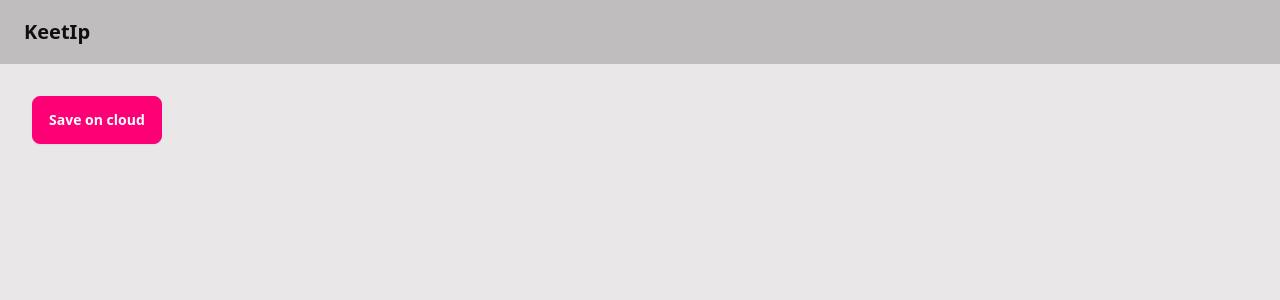
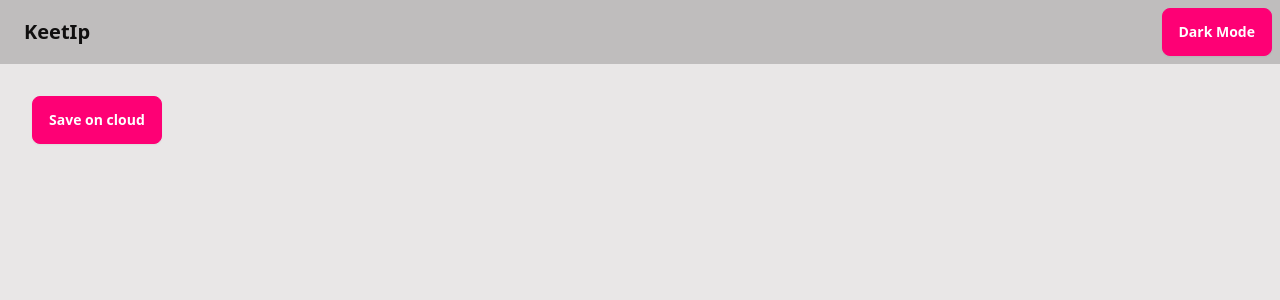
Before and after one commit to SomebodyBlacked/KeetIpApp, a React (Vite) app in the folder frontend/: page / in a window 1280 px wide. Shown: the top 300 px of the page. Built offline with nearby package versions, Linux system fonts and the light colour scheme; no server answers.

Commit message:
(frontend) Add ChangeThemeButton component and update Tailwind CSS themes

```diff
--- a/frontend/src/app.jsx
+++ b/frontend/src/app.jsx
@@ -1,3 +1,4 @@
+import ChangeThemeButton from "./components/ChangeThemeButton";
 import TextEditor from "./components/TextEditor";
 
 export default function App() {
@@ -5,9 +6,7 @@ export default function App() {
     <>
       <div className="navbar bg-base-300 w-full">
         <div className="mx-2 flex-1 px-2 text-xl font-bold">KeetIp</div>
-        <div className="hidden flex-none lg:block">
-          <ul className="menu menu-horizontal"></ul>
-        </div>
+        <ChangeThemeButton />
       </div>
       <div className="py-8 px-8">
         <TextEditor />
--- /dev/null
+++ b/frontend/src/components/ChangeThemeButton.jsx
@@ -0,0 +1,19 @@
+import { useState } from "preact/hooks";
+
+const ChangeThemeButton = () => {
+  const [theme, setTheme] = useState("garden");
+
+  const toggleTheme = () => {
+    const newTheme = theme === "garden" ? "forest" : "garden";
+    setTheme(newTheme);
+    document.querySelector("html").setAttribute("data-theme", theme);
+  };
+
+  return (
+    <button className="btn btn-primary" onClick={toggleTheme}>
+      {theme === "garden" ? "Dark Mode" : "Light Mode"}
+    </button>
+  );
+};
+
+export default ChangeThemeButton;
--- a/frontend/tailwind.config.js
+++ b/frontend/tailwind.config.js
@@ -10,6 +10,6 @@ export default {
     daisyui,
   ],
   daisyui: {
-    themes: ["garden"],
+    themes: ["garden", "forest"],
   }
 }
```
